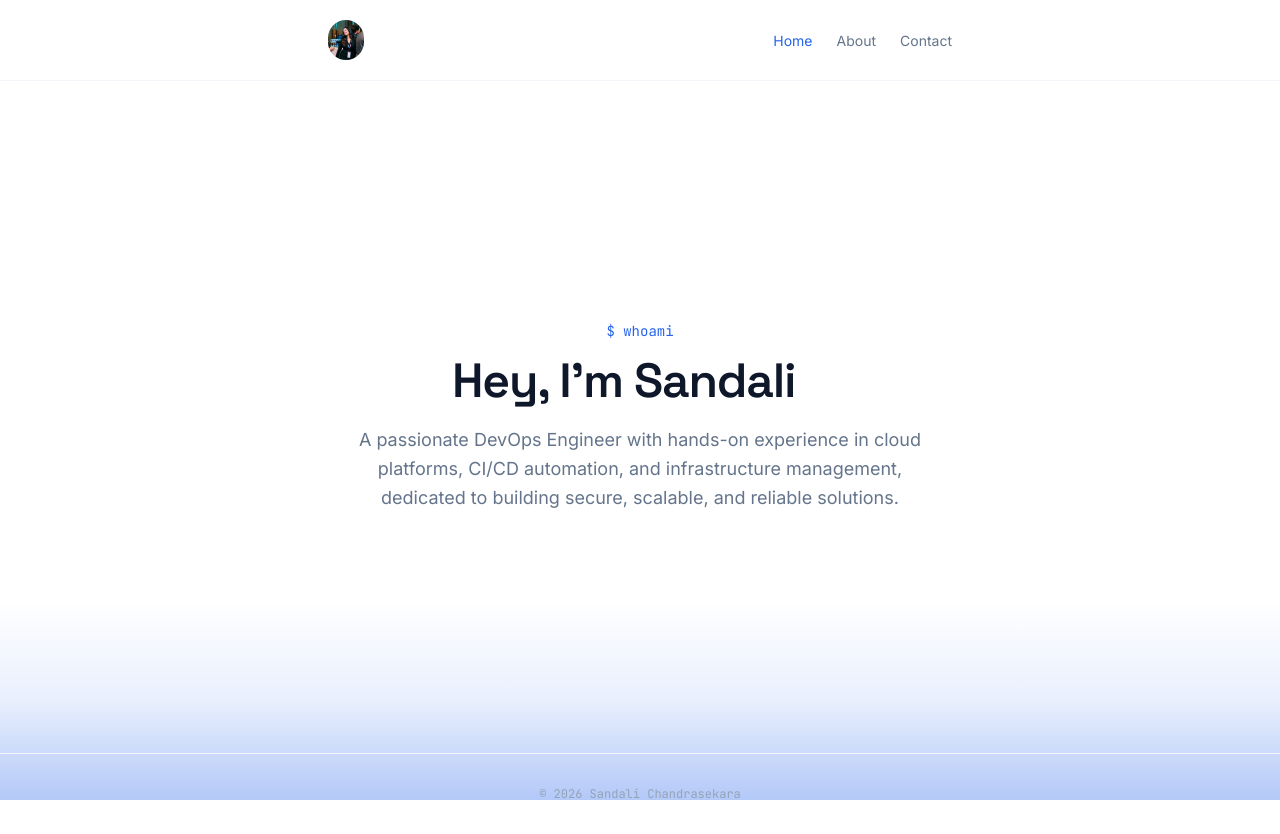
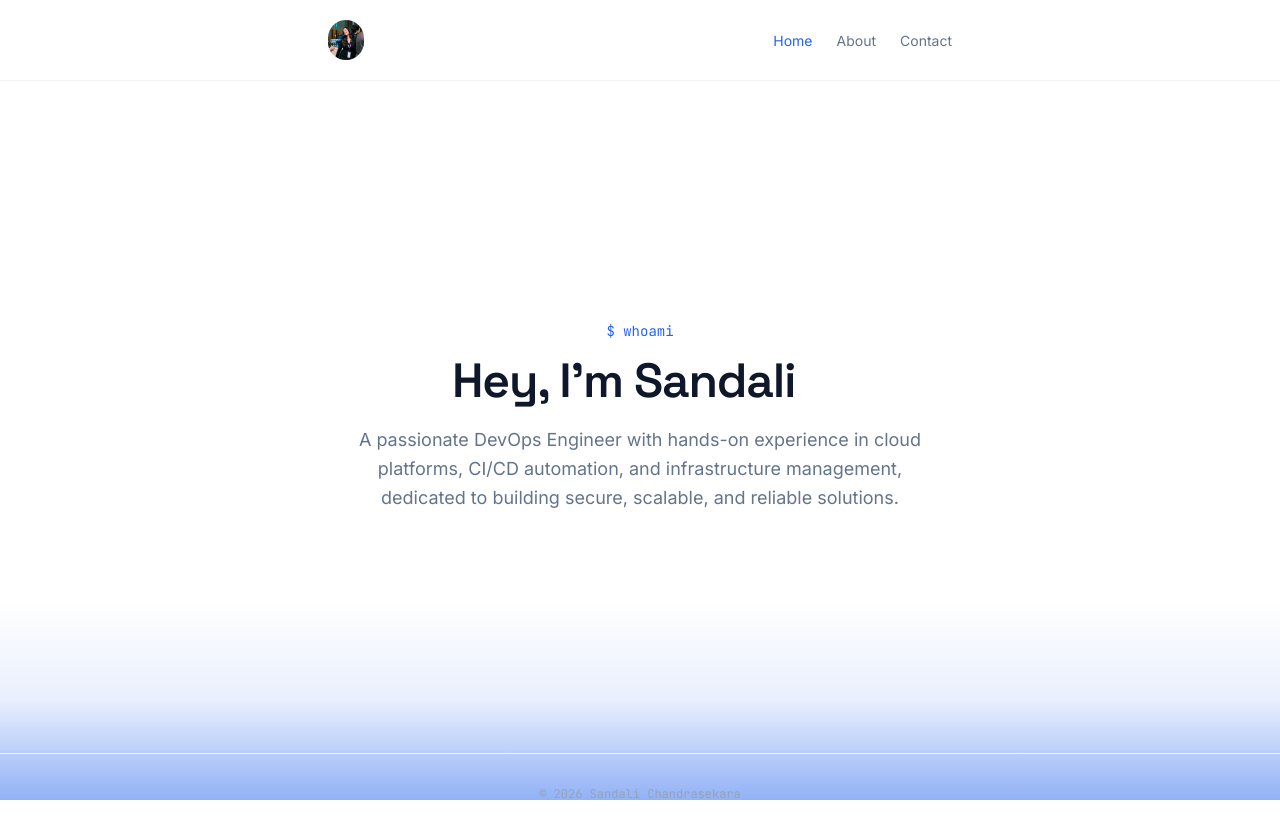
Before and after one commit to sandalichandrasekara/sandalichandrasekara.xyz, a Next.js app: page / in a window 1280 px wide. Built offline with nearby package versions, Linux system fonts and the light colour scheme.

Commit message:
Set viewport height 600/50

```diff
--- a/app/layout.tsx
+++ b/app/layout.tsx
@@ -39,7 +39,7 @@ export default function RootLayout({
       >
         <div
           aria-hidden="true"
-          className="pointer-events-none fixed inset-x-0 bottom-0 z-0 h-1/4 bg-gradient-to-t from-blue-600/35 via-blue-600/10 to-transparent"
+          className="pointer-events-none fixed inset-x-0 bottom-0 z-0 h-1/4 bg-gradient-to-t from-blue-600/50 via-blue-600/10 to-transparent"
         />
 
         <div className="relative z-10 flex min-h-screen flex-col">
```
